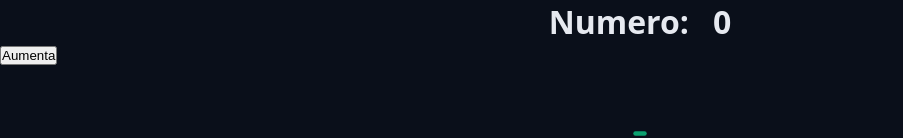
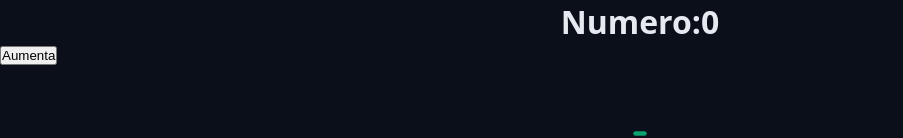
Before and after one commit to ErosAlmeida/ReactVite, a React (Vite) app: page / in a window 1280 px wide. Shown: the top 138 px of the page, without its empty margins (0-903 px from the left). Built offline with nearby package versions, Linux system fonts and the light colour scheme.

Commit message:
useState

```diff
--- a/src/App.tsx
+++ b/src/App.tsx
@@ -11,26 +11,19 @@
 import { PlayCircleIcon } from "lucide-react";
 import { Footer } from "./components/Footer";
 import { Heading } from "./components/Heading";
+import { useState } from "react";
 
 export function App() {
 
-  let numero = 0;
+  const [numero , configurarNumero] = useState(0);
 
   function HandleClick(){
-    const span = document.getElementById('numero');
-
-    if(!span) return;
-
-    numero += 1;
-    span.innerText = numero.toString();
-    console.log(numero, Date.now());
+   configurarNumero(numero + 1);
   }
 
   return <>
 
-  <Heading>Numero:
-    <span id="numero">{numero}</span>
-  </Heading>
+  <Heading>Numero:{numero}</Heading>
   <button onClick={HandleClick}>Aumenta</button>
 
 
```
